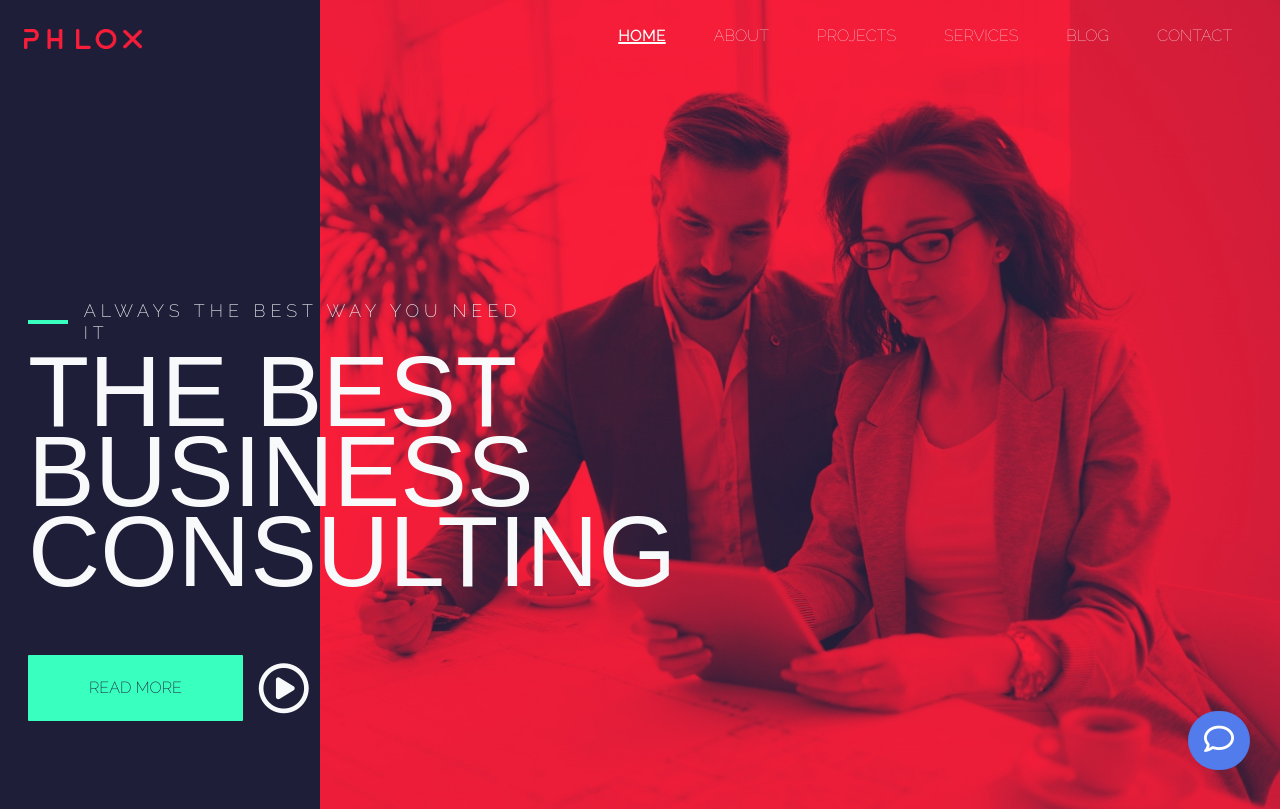
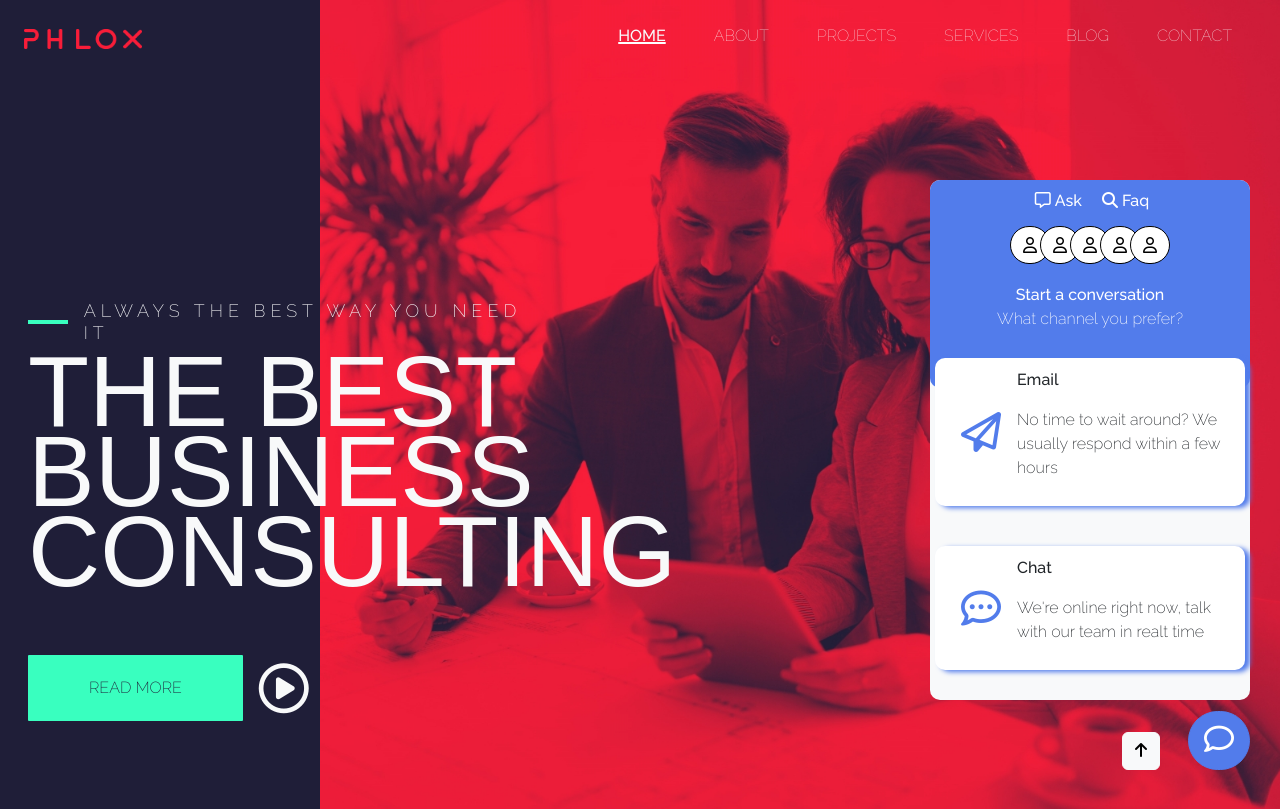
Before and after one commit to ericaostini/proj-html-vuejs, a Vue app: page / in a window 1280 px wide. Shown: the top 809 px of the page. Built offline with nearby package versions, Linux system fonts and the light colour scheme; a web font is replaced by a local one.

Commit message:
add button scroll page on top

```diff
--- a/src/App.vue
+++ b/src/App.vue
@@ -3,6 +3,7 @@
   <Main />
   <Footer />
   <Chat />
+  <button class="btn btn-light" @click="scrollTop()"><i class="fa-solid fa-arrow-up"></i></button>
 </template>
 
 <script>
@@ -19,6 +20,10 @@ export default {
     };
   },
   methods: {
+    scrollTop() {
+      document.body.scrollTop = 0;
+      document.documentElement.scrollTop = 0;
+    }
 
   },
   components: { Header, Main, Footer, Chat }
@@ -27,4 +32,11 @@ export default {
 
 <style lang="scss" scoped>
 @use './assets/style/partials/variables' as *;
+
+button {
+  position: fixed;
+  bottom: 30px;
+  right: 120px;
+  z-index: 99;
+}
 </style>
--- a/src/components/Chat.vue
+++ b/src/components/Chat.vue
@@ -1,6 +1,6 @@
 <template>
     <button class="btn btn-light"><i class="fa-regular fa-comment" @click="showChat()"></i></button>
-    <div id="chat" class="bg-light hidden">
+    <div id="chat" class="bg-light" :class="show ? 'hidden' : 'show'">
         <div class="top-chat">
             <div class="d-flex justify-content-center">
                 <p class="m-2"><i class="fa-regular fa-message m-1"></i>Ask</p>
@@ -25,8 +25,8 @@
             <div class="d-flex align-items-center chat">
                 <i class="fa-regular fa-comment-dots m-3"></i>
                 <div>
-                    <p class="fs-6">Email</p>
-                    <p class="fs-6 fw-light">No time to wait around? We usually respond within a few hours</p>
+                    <p class="fs-6">Chat</p>
+                    <p class="fs-6 fw-light">We're online right now, talk with our team in realt time</p>
                 </div>
             </div>
         </div>
@@ -38,13 +38,12 @@ export default {
     name: 'Chat',
     data() {
         return {
-
+            show: false
         }
     },
     methods: {
         showChat() {
-            const chat = document.getElementById('chat');
-            chat.classList.toggle('hidden');
+            this.show = !this.show
         }
     },
 }
@@ -141,7 +140,14 @@ button {
     }
 }
 
+.show {
+    opacity: 1;
+    transition: opacity 0.3s ease-in-out;
+
+}
+
 .hidden {
-    display: none;
+    opacity: 0;
+    transition: opacity 0.3s ease-in-out;
 }
 </style>
```
